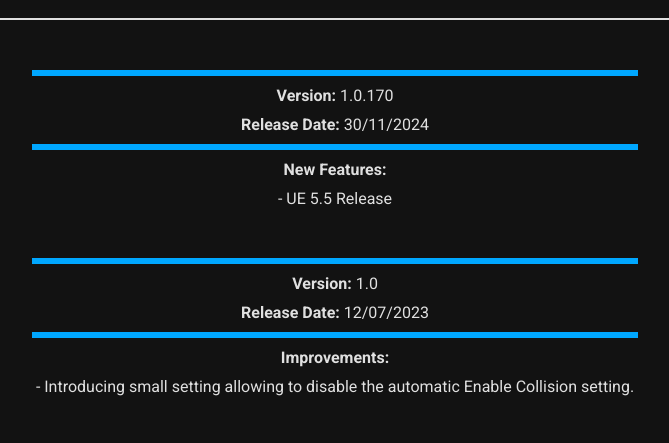
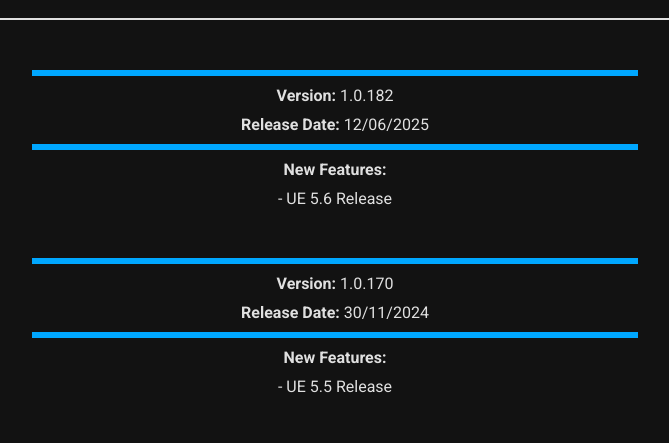
Before and after one commit to Furious-Production-LTD/Plugins-Releases, a plain HTML site: page SCP.html in a window 1280 px wide. Shown: the part 283-726 px from the top of the page, without its empty margins (305-974 px from the left). Drawn offline with Linux system fonts and the light colour scheme.

Commit message:
Automated release updates.

```diff
--- a/SCP.html
+++ b/SCP.html
@@ -12,6 +12,14 @@
 
         <h1>Smart Collision Profiles</h1>
         <hr style="border: 1px solid #e0e0e0; margin: 20px 0;">
+        <ul>
+            <hr style="border: 3px solid #00a7ff; width: 75%; margin-top: 50px">
+            <li><strong>Version:</strong> 1.0.182</li>
+            <li><strong>Release Date:</strong> 12/06/2025</li>
+            <hr style="border: 3px solid #00a7ff; width: 75%; margin: 10px auto;">
+            <li><strong>New Features:</strong></li>
+            <li>- UE 5.6 Release</li>
+        </ul>
         <ul>
             <hr style="border: 3px solid #00a7ff; width: 75%; margin-top: 50px">
             <li><strong>Version:</strong> 1.0.170</li>
```
